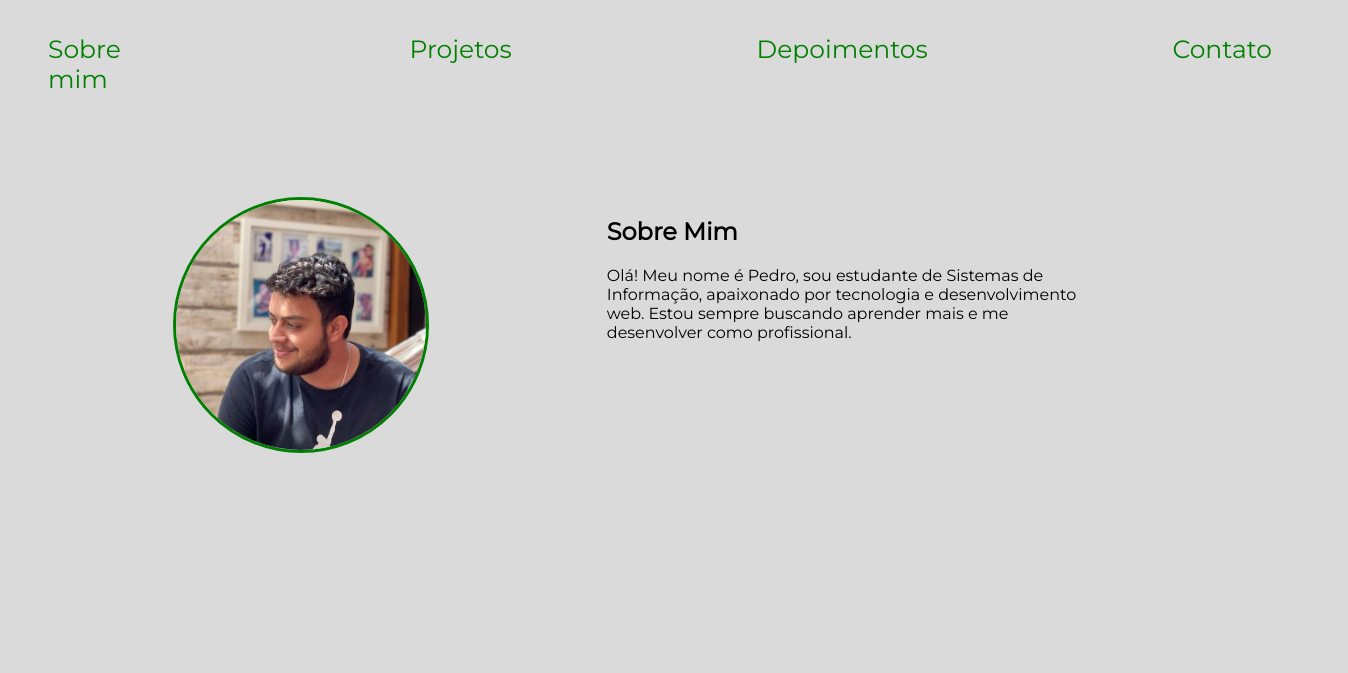
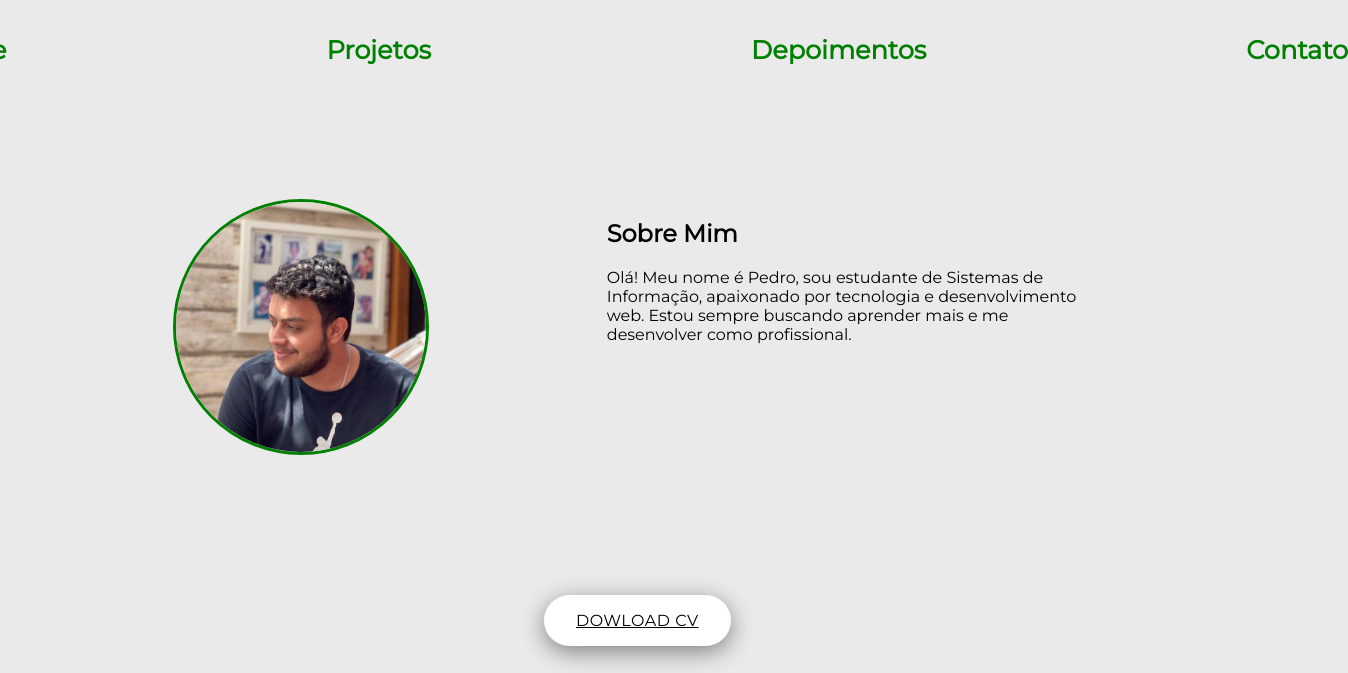
Before and after one commit to hpapedro/portfolio, a plain HTML site: page index.html in a window 1280 px wide. Shown: the part 127-800 px from the top of the page, 1348 px wide, since content can reach past the window. Drawn offline with Linux system fonts and the light colour scheme.

Commit message:
Curriculo e atualização topicos

```diff
--- a/index.html
+++ b/index.html
@@ -40,6 +40,7 @@
             </div>
           </div>
     </section>
+<a href="cv.pdf" download class="btn btn--dowload">Dowload CV</a>
 <script src="script.js"></script>
 </body>
 </html>
--- a/style.css
+++ b/style.css
@@ -7,7 +7,7 @@ html {
 }
 
 body{
-  background-color: rgb(218, 218, 218);
+  background-color: rgb(234, 234, 234);
 }
 
 .meu-nome{
@@ -17,22 +17,34 @@ body{
 }
 
 .topicos ul {
-    list-style: none; /*TIRAS AS BOLINHAS DAS LISTAS*/
-    padding: 10;
-    display: flex; /* UM DO LADO DO OUTRO */
-    gap: 20%; /* ESPAÇAR OS TOPICOS*/
+    display: flex;
+    gap: 20rem;
     justify-content: center;
+    padding: 0;
+    margin: 0;
+    list-style: none;
   }
 
-.topicos a {
-    color: green;
-    text-decoration: none; /*SEM SUBLINHADO*/
-    font-size: 25px;
-  }
+.topicos ul li{
+  transform: scale(1);
+  transition: transform 0.5s ease, color 0.5s ease;
+}
 
-  .topicos a:hover {
-    color: #ea00ff; /* MUDAR A COR*/
-  }
+.topicos ul li a{
+  font-weight: bold;
+  font-size: 1.6rem ;
+  text-decoration: none;
+  color: green;
+  transition: color 0.5s ease, transform 0.5s ease;
+}
+
+.topicos ul li:hover{
+  transform: scale(1.8);
+}
+
+.topicos ul li a:hover{
+  color: #be0078;
+}
 
   .sobre-mim{
     display: flex;
@@ -66,7 +78,7 @@ body{
 
   /* Modo escuro ativado */
   body.dark-mode {
-    background-color: #121212;
+    background-color: #595959;
     color: #ffffff;
   }
 
@@ -75,7 +87,29 @@ body{
     color: #90ee90;
   }
 
-  body.dark-mode .projeto {
-    background-color: #1e1e1e;
-    border-color: #333;
-  }
+.btn{
+  background-color: #fff;
+  font-size: 12px;
+  font-weight: 500;
+  text-transform: uppercase;
+  color: #000;
+  letter-spacing: 0.5px;
+  padding:10px 20px;
+  border-radius: 5000px;
+  transition: all 0.3s;
+}
+
+.btn:hover{
+  transform: scale(1.15);
+}
+
+.btn--dowload{
+  padding: 16px 32px;
+  font-size: 16px;
+  position: fixed;
+  bottom: 27px;
+  left: calc(50% - 96px);
+  z-index: 100;
+  box-shadow: 0 6px 23px rgba(0, 0, 0, 0.45);
+  animation: fade-up 0.5s 0.4s backwards;
+}
```
Also changed, not shown: 1 other file.
